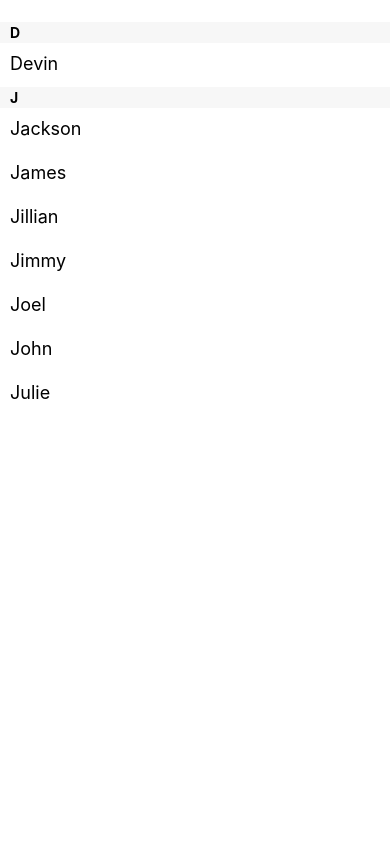
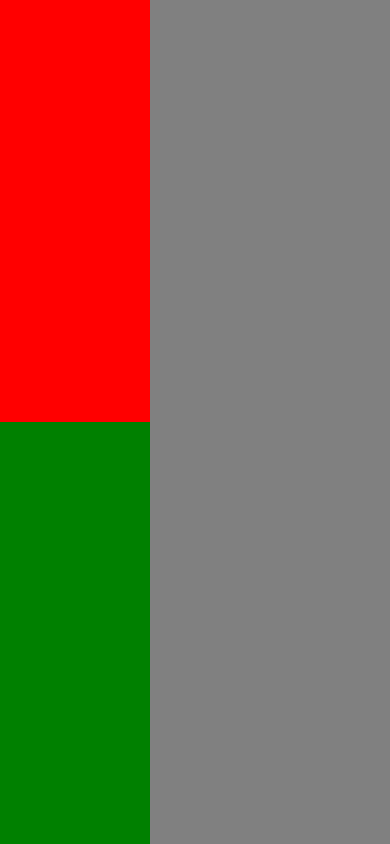
Before and after one commit to zhangxistudy11/RNProject, a React Native app in the folder ProjectName/: screen / in a window 390 px wide. Built offline with nearby package versions, Linux system fonts and the light colour scheme.

Commit message:
了解布局

```diff
--- a/ProjectName/App.js
+++ b/ProjectName/App.js
@@ -5,17 +5,7 @@
  */
 
 import React, { Component } from 'react';
-import {
-  Platform,
-  StyleSheet,
-  FlatList,
-  Text,
-  TextInput,
-  ScrollView,
-  SectionList,
-  Image,
-  View
-} from 'react-native';
+import { Platform, StyleSheet, Text, View } from 'react-native';
 
 const instructions = Platform.select({
   ios: 'Press Cmd+R to reload,\n' +
@@ -55,6 +45,10 @@ export default class App extends Component<Props> {
       uri: 'https://upload.wikimedia.org/wikipedia/commons/d/de/Bananavarieties.jpg'
     };
     return (
+      <View style={styles.container}>
+      <View style={styles.view1} />
+      <View style={styles.view2} />
+    </View>
       /*
       <View>
         <Text style={styles.red}>just red</Text>
@@ -184,6 +178,7 @@ export default class App extends Component<Props> {
 />
 </View>
 */
+/*
 <View style={styles.container}>
         <SectionList
           sections={[
@@ -194,14 +189,31 @@ export default class App extends Component<Props> {
           renderSectionHeader={({section}) => <Text style={styles.sectionHeader}>{section.title}</Text>}
         />
       </View>
+      */
     );
   }
 }
 const styles = StyleSheet.create({
   container: {
    flex: 1,
-   paddingTop: 22
+   backgroundColor:'gray',
+   // flexDirection:'row',
+   // alignItems:'center',
+   // justifyContent:'center'
   },
+  view1:{
+    flex:1,
+height:150,
+width:150,
+backgroundColor:'red'
+  },
+  view2:{
+    flex:1,
+    height:150,
+    width:150,
+    backgroundColor:'green',
+    alignSelf:'stretch'
+      },
   sectionHeader: {
     paddingTop: 2,
     paddingLeft: 10,
```
